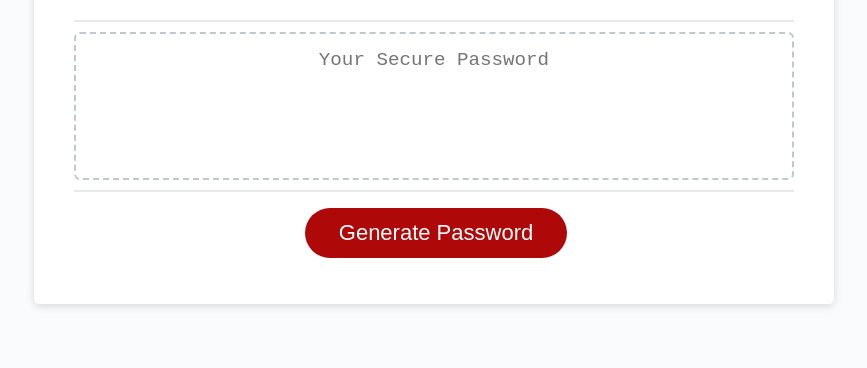
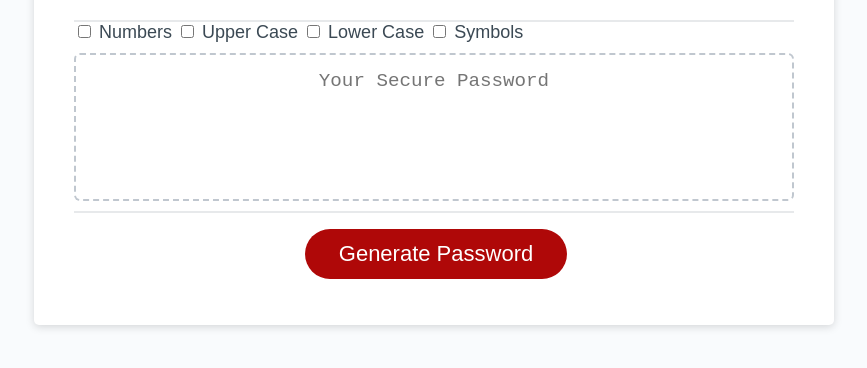
Before and after one commit to achampigny4/SecurePasswordGenerator, a plain HTML site: page index.html in a window 1280 px wide. Shown: the part 216-584 px from the top of the page, without its empty margins (206-1073 px from the left). Drawn offline with Linux system fonts and the light colour scheme.

Commit message:
checkBox vars

```diff
--- a/index.html
+++ b/index.html
@@ -16,6 +16,10 @@
         <div class="card-header">
           <h2>Generate a Password</h2>
         </div>
+        <input type="checkbox" id="numbers"> Numbers</input>
+        <input type="checkbox" id="upper"> Upper Case</input>
+        <input type="checkbox" id="lower"> Lower Case</input>
+        <input type="checkbox" id="symbol"> Symbols</input>
         <div class="card-body">
           <textarea
             readonly
--- a/script.js
+++ b/script.js
@@ -1,5 +1,11 @@
 // Assignment Code
 var generateBtn = document.querySelector("#generate");
+
+// variables for check boxes
+var numbers = document.querySelector("#numbers");
+var upperCase = document.querySelector("#upper");
+var lowerCase = document.querySelector("#lower");
+var symbols = document.querySelector("#symbol");
 
 // strings of password parameters
 var numbersStr = '123456789';
@@ -38,6 +44,7 @@ generateBtn.addEventListener("click", writePassword);
 
 //sources used
 
-
+// variables for check boxes
+// https://www.javascripttutorial.net/javascript-dom/javascript-checkbox/
 //strings of parameters into split into arrays
 // https://www.tutorialrepublic.com/faq/how-to-explode-a-string-in-javascript.php#:~:text=Answer%3A%20Use%20the%20JavaScript%20split,array%2C%20containing%20the%20splitted%20values.
```
